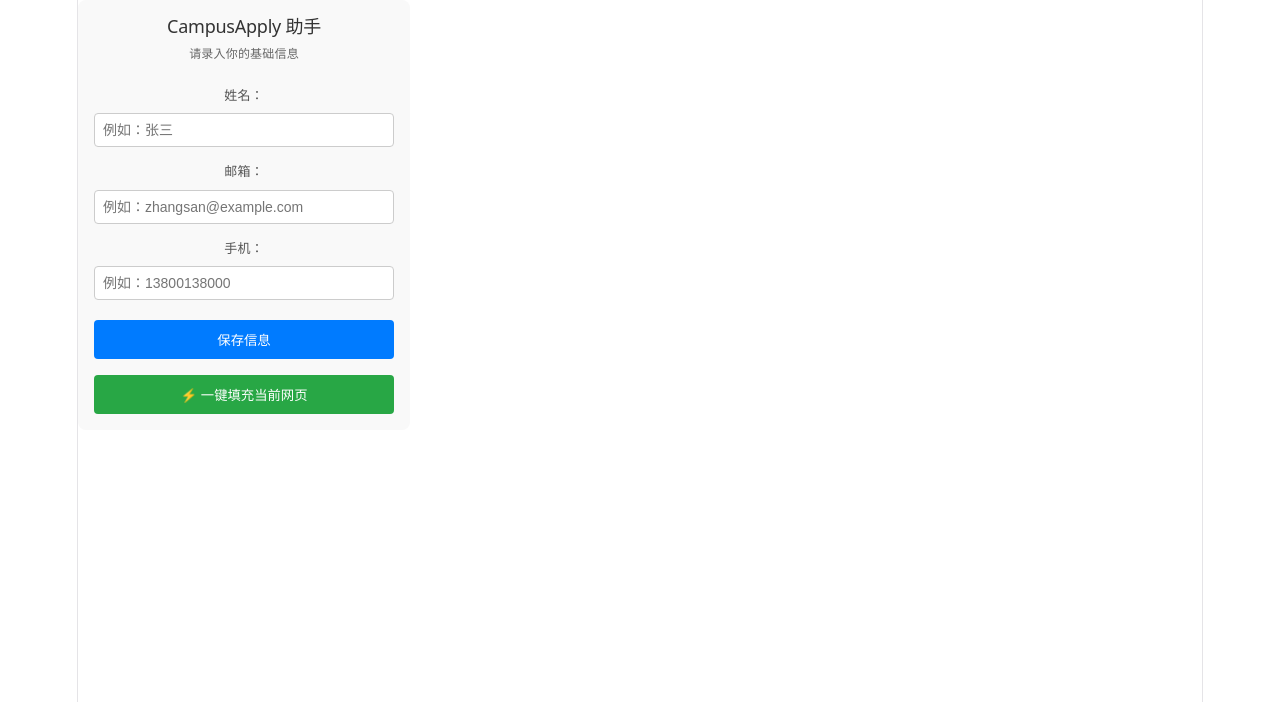
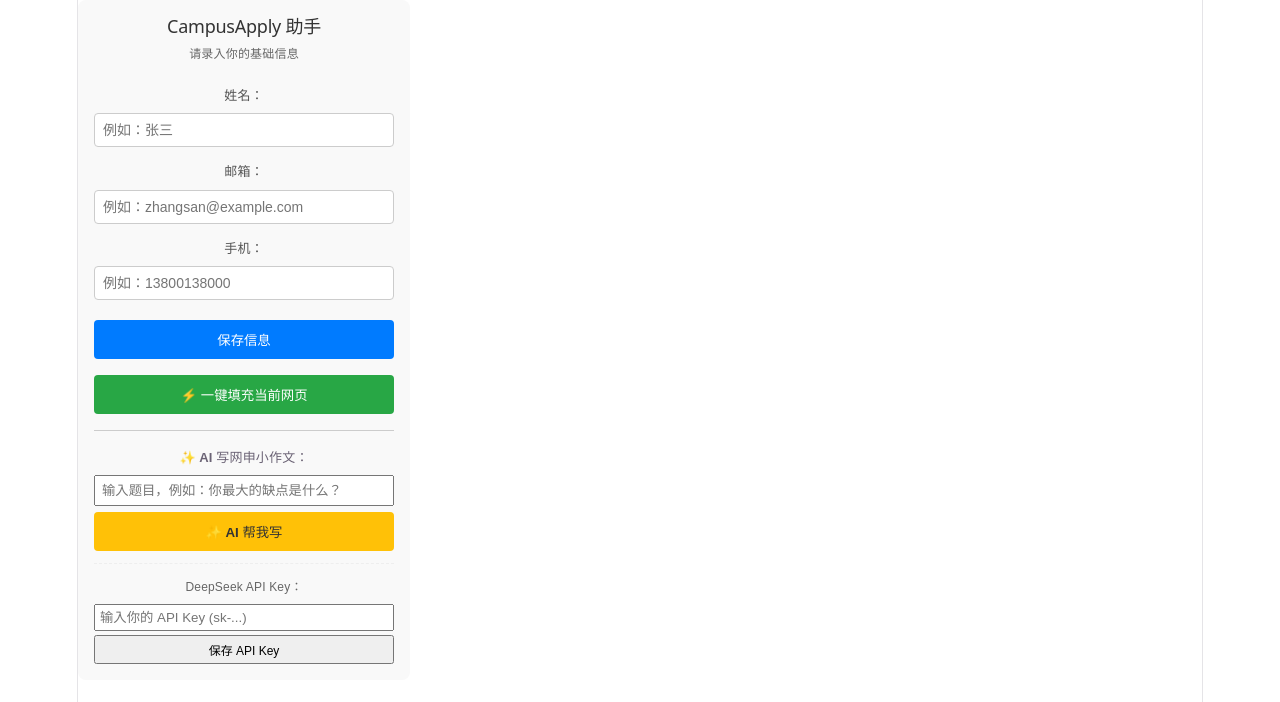
Before and after one commit to ai-code-Yang/recruit-form-auto-fill, a React (Vite) app: page / in a window 1280 px wide. Shown: the top 702 px of the page. Built offline with nearby package versions, Linux system fonts and the light colour scheme.

Commit message:
feat:接入DeepSeek API,实现AI一键生成并填充网申小作文

```diff
--- a/src/App.tsx
+++ b/src/App.tsx
@@ -1,7 +1,8 @@
-declare const chrome: any;
-
 import { useState, useEffect } from 'react';
 import './App.css';
+
+// 强行用 as any 绕开 TypeScript 对 chrome 变量的报错
+const chromeApi = (window as any).chrome;
 
 interface Profile {
   name: string;
@@ -11,27 +12,87 @@
 
 function App() {
   const [profile, setProfile] = useState<Profile>({ name: '', email: '', phone: '' });
-  const [status, setStatus] = useState('');
+  const [aiPrompt, setAiPrompt] = useState('');     // 用户输入的题目
+  const [aiResult, setAiResult] = useState('');     // AI生成的结果
+  const [apiKey, setApiKey] = useState('');         // DeepSeek API Key
+  const [loading, setLoading] = useState(false);    // 是否正在生成
 
   // 页面打开时，从浏览器本地存储读取之前存的数据
   useEffect(() => {
-    const chromeApi = (window as any).chrome;
     if (chromeApi && chromeApi.storage) {
-     chromeApi.storage.local.get(['profile'], (result: any) => {
-      if (result && result.profile) {
-        setProfile(result.profile);
-      }
-    });
+      chromeApi.storage.local.get(['profile', 'apiKey'], (result: any) => {
+        if (result.profile) setProfile(result.profile);
+        if (result.apiKey) setApiKey(result.apiKey);
+      });
     }
   }, []);
 
-  // 点击保存时，存入浏览器本地存储
+  // 保存个人信息
   const handleSave = () => {
-    const chromeApi = (window as any).chrome;
     if (chromeApi && chromeApi.storage) {
       chromeApi.storage.local.set({ profile }, () => {
-        setStatus('✅ 个人信息已保存！');
+        alert('✅ 个人信息已保存！');
       });
+    }
+  };
+
+  // 保存 API Key
+  const handleSaveApiKey = () => {
+    if (chromeApi && chromeApi.storage) {
+      chromeApi.storage.local.set({ apiKey }, () => {
+        alert('✅ API Key 已保存！');
+      });
+    }
+  };
+
+  // 向当前活动标签页发消息：先主动注入 content.js，再发送（对 file:// 页面和“未刷新的旧页面”都有效）
+  const sendToActiveTab = (message: any) => {
+    chromeApi.tabs.query({ active: true, currentWindow: true }, (tabs: any) => {
+      const activeTab = tabs[0];
+      if (!activeTab || !activeTab.id) return;
+      chromeApi.scripting.executeScript(
+        { target: { tabId: activeTab.id }, files: ['content.js'] },
+        () => {
+          if (chromeApi.runtime.lastError) {
+            alert('❌ 注入失败：' + chromeApi.runtime.lastError.message +
+              '\n\n如果是本地文件页面，请到 扩展详情页 打开“允许访问文件网址”');
+            return;
+          }
+          chromeApi.tabs.sendMessage(activeTab.id, message, () => {
+            if (chromeApi.runtime.lastError) {
+              alert('❌ 发送失败：' + chromeApi.runtime.lastError.message);
+            }
+          });
+        }
+      );
+    });
+  };
+
+  // 一键填充基础信息
+  const handleFillForm = () => {
+    sendToActiveTab({ type: 'FILL_FORM', data: profile });
+  };
+
+  // AI 写小作文
+  const handleGenerateAI = () => {
+    if (!aiPrompt) return alert('请输入题目');
+    if (!apiKey) return alert('请先在下方保存你的 DeepSeek API Key');
+    setLoading(true);
+
+    if (chromeApi && chromeApi.runtime) {
+      chromeApi.runtime.sendMessage(
+        { type: 'GENERATE_TEXT', prompt: aiPrompt, apiKey: apiKey },
+        (response: any) => {
+          setLoading(false);
+          if (response && response.success) {
+            setAiResult(response.content);
+            // 把生成的文字发送给网页内容脚本，让它填入页面
+            sendToActiveTab({ type: 'FILL_TEXTAREA', text: response.content });
+          } else {
+            alert('生成失败：' + (response ? response.error : '未知错误'));
+          }
+        }
+      );
     }
   };
 
@@ -40,86 +101,68 @@
       <h2>CampusApply 助手</h2>
       <p className="subtitle">请录入你的基础信息</p >
 
+      {/* --- 基础信息表单 --- */}
       <div className="form-group">
         <label>姓名：</label>
-        <input
-          type="text"
-          value={profile.name}
-          onChange={(e) => setProfile({ ...profile, name: e.target.value })}
-          placeholder="例如：张三"
-        />
+        <input type="text" value={profile.name} onChange={(e) => setProfile({ ...profile, name: e.target.value })} placeholder="例如：张三" />
       </div>
-
       <div className="form-group">
         <label>邮箱：</label>
-        <input
-          type="email"
-          value={profile.email}
-          onChange={(e) => setProfile({ ...profile, email: e.target.value })}
-          placeholder="例如：zhangsan@example.com"
-        />
+        <input type="email" value={profile.email} onChange={(e) => setProfile({ ...profile, email: e.target.value })} placeholder="例如：zhangsan@example.com" />
       </div>
-
       <div className="form-group">
         <label>手机：</label>
-        <input
-          type="text"
-          value={profile.phone}
-          onChange={(e) => setProfile({ ...profile, phone: e.target.value })}
-          placeholder="例如：13800138000"
-        />
+        <input type="text" value={profile.phone} onChange={(e) => setProfile({ ...profile, phone: e.target.value })} placeholder="例如：13800138000" />
       </div>
-
-      <button className="save-btn" onClick={handleSave} style={{ marginBottom: '8px'}}>
+      <button className="save-btn" onClick={handleSave} style={{ marginBottom: '8px' }}>
         保存信息
       </button>
-
-      <button
-        className="save-btn"
-        style={{ backgroundColor: '#28a745' }}
-        onClick={() => {
-          setStatus('⏳ 正在注入并填充...');
-          chrome.tabs.query({ active: true, currentWindow: true }, (tabs: any[]) => {
-            const activeTab = tabs[0];
-            if (!activeTab || !activeTab.id) {
-              setStatus('❌ 找不到活动标签页');
-              return;
-            }
-            // 主动注入 content.js（对"插件加载前就已打开的页面"也有效）
-            chrome.scripting.executeScript(
-              {
-                target: { tabId: activeTab.id },
-                files: ['content.js'],
-              },
-              () => {
-                if (chrome.runtime.lastError) {
-                  setStatus('❌ 注入失败：' + chrome.runtime.lastError.message);
-                  return;
-                }
-                chrome.tabs.sendMessage(
-                  activeTab.id,
-                  { type: 'FILL_FORM', data: profile },
-                  (resp: any) => {
-                    if (chrome.runtime.lastError) {
-                      setStatus('❌ 发送失败：' + chrome.runtime.lastError.message);
-                      return;
-                    }
-                    setStatus(`✅ 已填充 ${resp?.count ?? 0} 个字段，请在页面中检查`);
-                  }
-                );
-              }
-            );
-          });
-        }}
-      >
+      <button className="save-btn" style={{ backgroundColor: '#28a745' }} onClick={handleFillForm}>
         ⚡ 一键填充当前网页
       </button>
 
-      {status && (
-        <p style={{ fontSize: '12px', color: '#555', marginTop: '8px', wordBreak: 'break-all' }}>
-          {status}
-        </p>
-      )}
+      {/* --- AI 小作文功能区 --- */}
+      <div style={{ marginTop: '16px', borderTop: '1px solid #ccc', paddingTop: '12px' }}>
+        <label style={{ fontSize: '13px', fontWeight: 'bold' }}>✨ AI 写网申小作文：</label>
+        <input
+          type="text"
+          placeholder="输入题目，例如：你最大的缺点是什么？"
+          value={aiPrompt}
+          onChange={(e) => setAiPrompt(e.target.value)}
+          style={{ width: '100%', padding: '6px', marginTop: '4px', boxSizing: 'border-box' }}
+        />
+        <button
+          className="save-btn"
+          onClick={handleGenerateAI}
+          disabled={loading}
+          style={{ backgroundColor: '#ffc107', color: '#333', marginTop: '6px' }}
+        >
+          {loading ? 'AI 正在思考中...' : '✨ AI 帮我写'}
+        </button>
+        {aiResult && (
+          <div style={{ marginTop: '8px', fontSize: '12px', backgroundColor: '#f8f9fa', padding: '6px', borderRadius: '4px', maxHeight: '80px', overflowY: 'auto' }}>
+            AI生成：{aiResult}
+          </div>
+        )}
+      </div>
+
+      {/* --- API Key 设置区 --- */}
+      <div style={{ marginTop: '12px', borderTop: '1px dashed #eee', paddingTop: '8px' }}>
+        <label style={{ fontSize: '12px', color: '#666' }}>DeepSeek API Key：</label>
+        <input
+          type="password"
+          value={apiKey}
+          onChange={(e) => setApiKey(e.target.value)}
+          placeholder="输入你的 API Key (sk-...)"
+          style={{ width: '100%', padding: '4px', marginTop: '4px', boxSizing: 'border-box' }}
+        />
+        <button
+          onClick={handleSaveApiKey}
+          style={{ width: '100%', padding: '4px', marginTop: '4px', fontSize: '12px', cursor: 'pointer' }}
+        >
+          保存 API Key
+        </button>
+      </div>
     </div>
   );
 }
```
Also changed, not shown: public/background.js (+52 -0 lines), public/content.js (+25 -0 lines), public/manifest.json.
